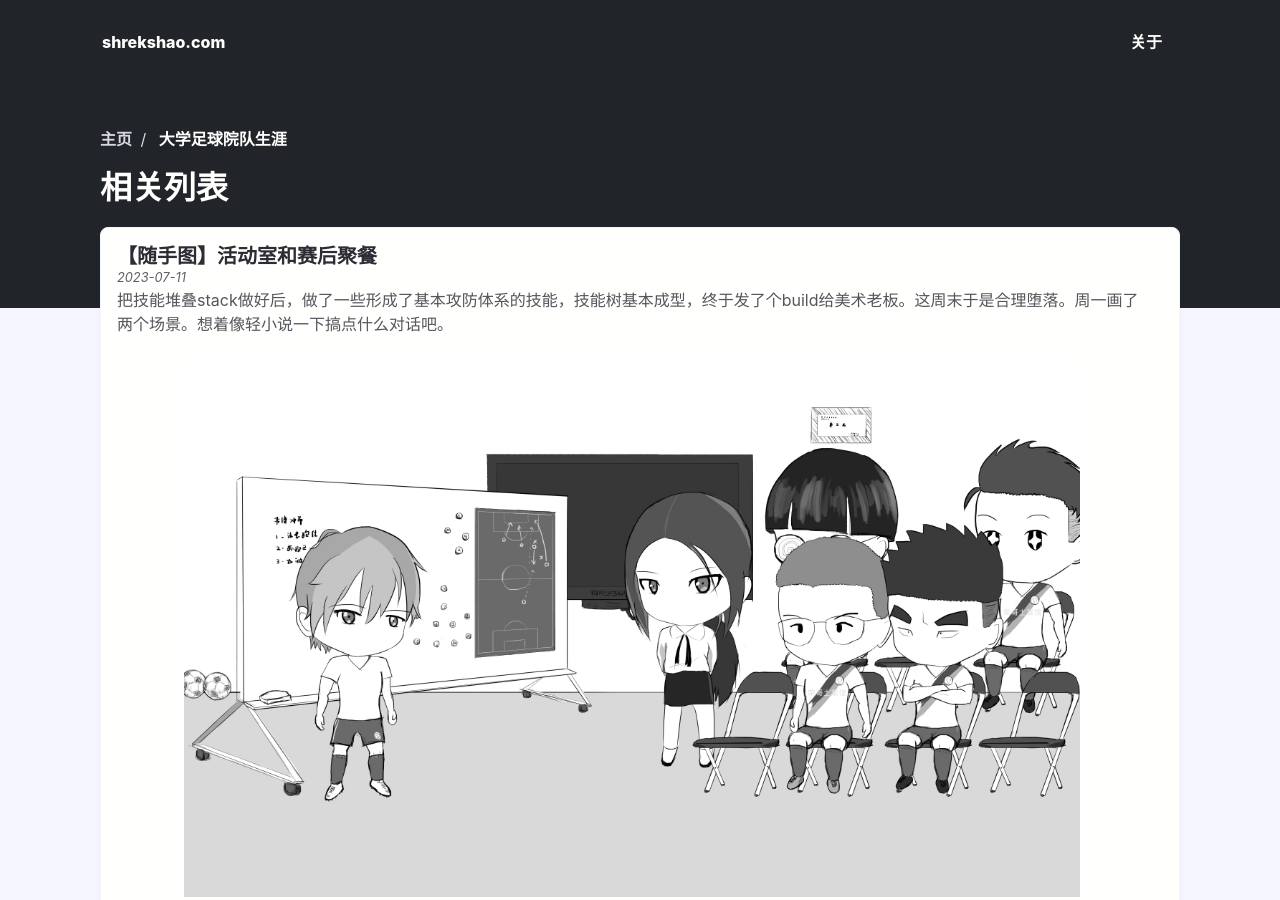
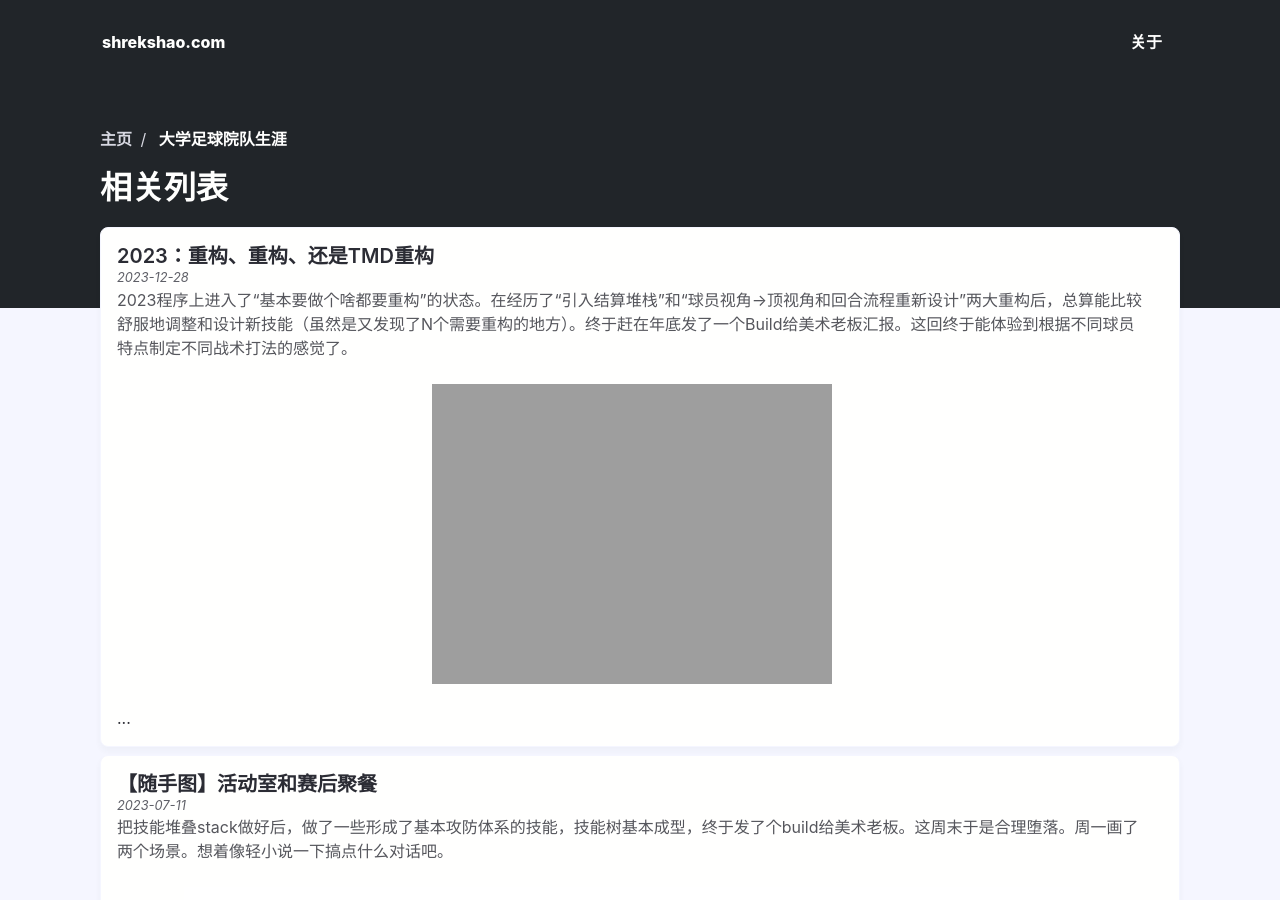
Before and after one commit to shrekshao/studio, a Jekyll site: the page built from _games/college-soccer.md, in a window 1280 px wide and 900 px high. Built offline with Jekyll 4.4.1, drawn with Linux system fonts in a browser that asks for light colours.

Commit message:
2023 report

```diff
--- /dev/null
+++ b/_posts/college-soccer/2023-12-28-review-2023.md
@@ -0,0 +1,36 @@
+---
+layout: post
+categories: college-soccer
+tag: blog
+title: "2023：重构、重构、还是TMD重构"
+---
+
+2023程序上进入了“基本要做个啥都要重构”的状态。在经历了“引入结算堆栈”和“球员视角→顶视角和回合流程重新设计”两大重构后，总算能比较舒服地调整和设计新技能（虽然是又发现了N个需要重构的地方）。终于赶在年底发了一个Build给美术老板汇报。这回终于能体验到根据不同球员特点制定不同战术打法的感觉了。
+
+{% include imgdesc.html url="assets/blog/cs/2023/select.gif" %}
+
+<!--more-->
+
+这回的Build里可以自由选择自己和对手队伍，来体验各种风格踢法之间的相互克制。
+
+长传找支点的数学系：虽然中场三个菜鸡根本传不起来球，不过利用高中锋【胸部停球】技能，从后场直接长传联系支点，依靠【背身护球】技能倚住对手和强壮的身体赢得拼点，即使空间不足也能够直接射门，简单直接地创造得分机会。对于缺少防空的队伍有奇效，即使是基础扎实全员矮壮敦实的机械系。不过只要对方后卫线有头球能力的铁卫，就无法施展了。
+
+{% include imgdesc.html url="assets/blog/cs/2023/longpass.gif" description="长传后卫直接找高中锋倚住防守射门得分"%}
+
+高中锋的作用还体现在边路下底传中配合：土木的两翼齐飞的边锋能凭借自己的速度优势赢得趟球拼点下底，高中锋拥有【后插上】技能冲到门前，用【头球】配合【传中】技能，在最近的距离威胁球门。
+
+{% include imgdesc.html url="assets/blog/cs/2023/cross.gif" description="边路下底传中找高中锋头球破门"%}
+
+传跑配合的计算机系：虽然有着感人的男女比，但眼镜男青训较少出现单点爆破的依靠个人能力的球星，计算机系球员更多凭借灵活的思考和跑位，运用【直塞】和【前插】的配合以及全队默契训练掌握的【二过一】技能，来将球运送到对手防线后方完成射门。球队的瘦长中锋也主要依靠头球点给身旁的影锋进行策应和进行渗透传球，而非像传统支点高中锋那样直接得分。
+
+{% include imgdesc.html url="assets/blog/cs/2023/throughpass.gif" description="直塞身后影锋前插跑位形成单刀"%}
+
+最后是依靠球星个人能力单打的中文系：作为大学内唯一在中文互联网上出圈的球队，虽然场均丢十球，但除了十个菜鸡外，他们还是拥有一个吸引了99%中文系妹子观战，具有强悍个人能力的小院球星。因为高阶的带球能力不会有太多的下回合空间惩罚，以及节奏变换等过人技能对带球速度拼点的加成，使得他能够连续持球突进面对球门形成射门。当然防守方的阵型布置，盯人技能球员（还未做）以及自身的体能限制（还未做x2）使得真正仅靠一人的个人能力稳定取得进球这件事还是没那么容易的。
+
+{% include imgdesc.html url="assets/blog/cs/2023/xyqx.jpg" description="想要球星大放光彩，中文系的其余十个菜鸡还要首先能做到把球传给他（然而因为传球视野太差和停球太糙，这并不容易）"%}
+
+当然，如果全员都拥有扎实的基本功，那么简单通过不断地短传，总能将球运送到前场（传控），再加上拥有【重炮轰门】这样不会受到距离衰减的射门技能，真正的传统豪强要想得分并不要花费很多精力。不过想要通过训练将原本羸弱的主角球队培养成这样的全员强悍的球队，需要更多的球队氛围点数。这就要看各位教练在探索校园，经营球队，训练计划上的努力了。
+
+{% include imgdesc.html url="assets/blog/cs/2023/skilltree.gif" description="临时画的技能树（并没有树枝），完成版的技能会更多，在大一没有足够基础的球员无法穷所有技能的训练成为面面俱到的球星，更合理的做法结合球员特点发展其中一项特长，并通过和其他队友配合达到最大战力"%}
+
+大概就是这样了。目前的情况其实还可以（如果不看已有的开发耗时的话hhh）：有逐渐成型的玩法核心，以及明确知道下一步要做的功能。2024继续加油，新年快乐！
```
Also changed, not shown: _games/college-soccer.md (+2 -2 lines), assets/blog/cs/2023/cross.gif (added), assets/blog/cs/2023/skilltree.gif (added), assets/blog/cs/2023/throughpass.gif (added), assets/blog/cs/2023/xyqx.jpg (added), assets/college-soccer/title-temp-logo-3d.png (added), 2 other files.
